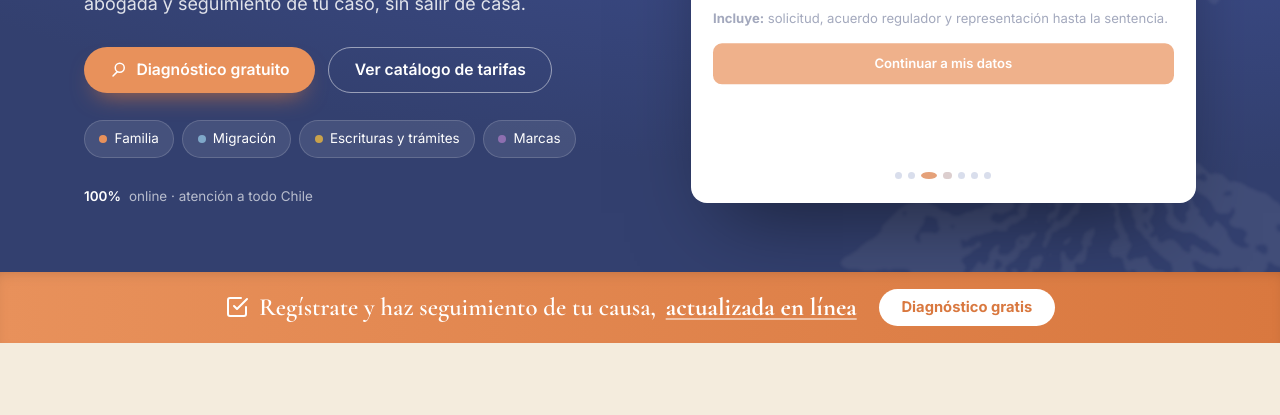
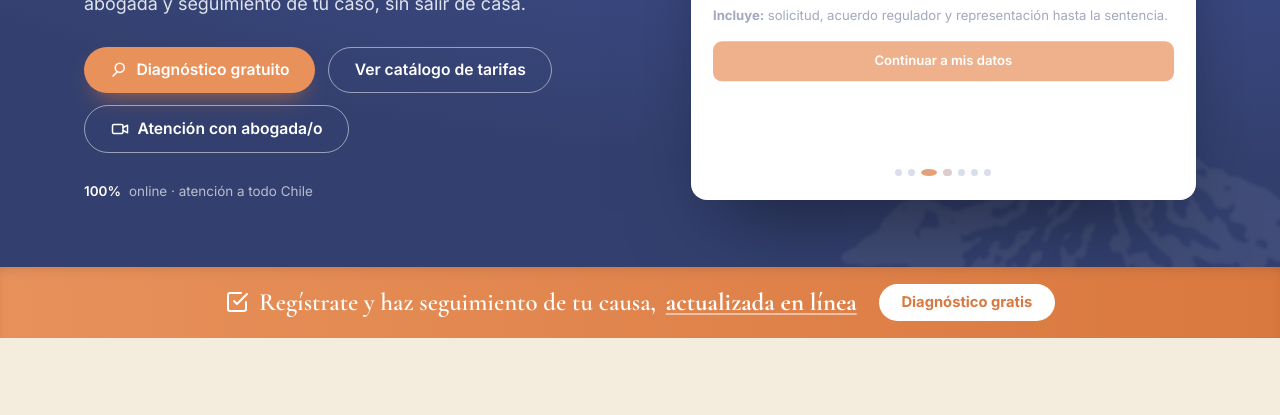
Before and after one commit to defensaalma/defensa-alma1, a website: page public/index.html in a window 1280 px wide. Shown: the part 361-776 px from the top of the page. Drawn offline with nearby package versions, Linux system fonts and the light colour scheme.

Commit message:
Update index.html

```diff
--- a/public/index.html
+++ b/public/index.html
@@ -369,12 +369,10 @@ footer.ft{background:var(--blue-ink);color:rgba(255,255,255,.72);text-align:cent
           Diagnóstico gratuito
         </button>
         <a href="#tarifas" class="btn btn-ghost">Ver catálogo de tarifas</a>
-      </div>
-      <div class="hero-chips">
-        <a href="#" onclick="openDiag('familia');return false"><span class="d" style="background:#E8915B"></span>Familia</a>
-        <a href="#" onclick="openDiag('migracion');return false"><span class="d" style="background:#7FA8C9"></span>Migración</a>
-        <a href="#" onclick="openDiag('escrituras');return false"><span class="d" style="background:#C9A24B"></span>Escrituras y trámites</a>
-        <a href="#" onclick="openDiag('marcas');return false"><span class="d" style="background:#8E6FB0"></span>Marcas</a>
+        <a href="/contratar/otros" class="btn btn-ghost">
+          <svg viewBox="0 0 24 24" fill="none" stroke="currentColor" stroke-width="2" stroke-linecap="round" stroke-linejoin="round"><rect x="2" y="6" width="14" height="12" rx="2"/><path d="m16 10 6-3v10l-6-3"/></svg>
+          Atención con abogada/o
+        </a>
       </div>
       <p class="hero-stat"><b>100%</b> online&nbsp;·&nbsp;atención a todo Chile</p>
     </div>
```
